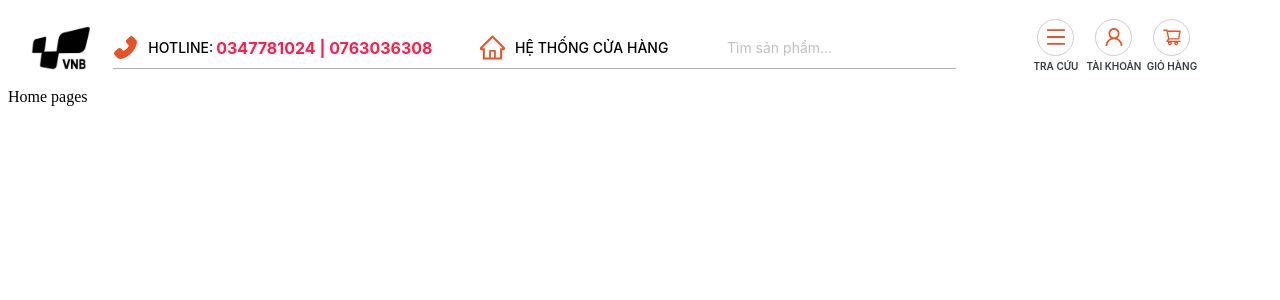
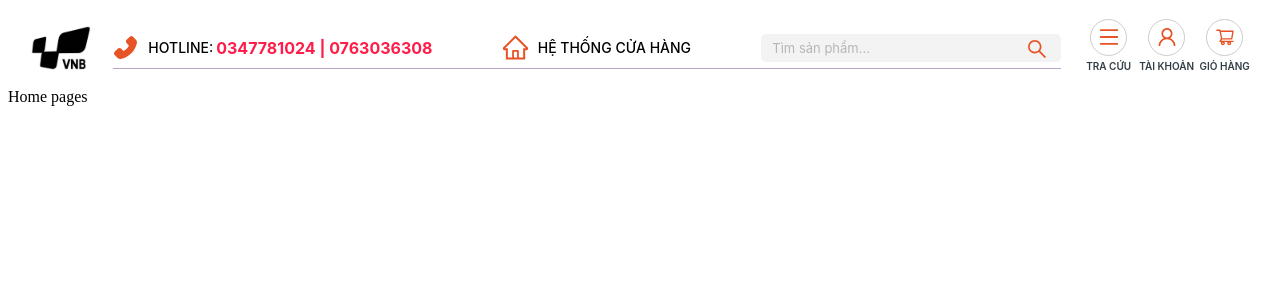
Before and after one commit to phuclonghuudong/03_PROJECT, a React (Vite) app in the folder client/: page / in a window 1280 px wide. Shown: the top 300 px of the page. Built offline with nearby package versions, Linux system fonts and the light colour scheme.

Commit message:
04.1 fix form input search header

```diff
--- a/client/src/App.jsx
+++ b/client/src/App.jsx
@@ -1,7 +1,6 @@
 import { BrowserRouter as Router, Routes, Route } from "react-router-dom";
 import { routes } from "./routes";
 import DefaultComponent from "./components/DefaultComponent/index";
-
 
 function App() {
   return (
--- a/client/src/components/HeaderComponent/index.jsx
+++ b/client/src/components/HeaderComponent/index.jsx
@@ -1,17 +1,11 @@
 import React from "react";
-import {
-  HomeOutlined,
-  MenuOutlined,
-  PhoneFilled,
-  SearchOutlined,
-  ShoppingCartOutlined,
-  UserOutlined,
-} from "@ant-design/icons";
+import { HomeOutlined, MenuOutlined, PhoneFilled, ShoppingCartOutlined, UserOutlined } from "@ant-design/icons";
 import logo from "../../assets/logo.png";
-import { Image, Input } from "antd";
+import { Image } from "antd";
 import { Col, Row } from "antd";
 import { WrapperCol02, WrapperCol02_Div, WrapperCol02_Icon, WrapperCol02_Number, WrapperCol02_Span } from "./style";
 import IconHeader from "./../IconHeaderComponent/index";
+import InputHeader from "../InputHeader";
 
 const HeaderComponent = () => {
   return (
@@ -20,7 +14,7 @@ const HeaderComponent = () => {
         <Image src={logo} style={{ width: "60px", height: "60px" }} />
       </Col>
 
-      <WrapperCol02 xs={12} sm={16} md={18} lg={16} xl={16}>
+      <WrapperCol02 xs={12} sm={16} md={18} lg={16} xl={18}>
         <WrapperCol02_Div>
           <WrapperCol02_Icon>
             <PhoneFilled style={{ fontSize: "25px", height: "100%" }} />
@@ -37,13 +31,10 @@ const HeaderComponent = () => {
           <WrapperCol02_Span>HỆ THỐNG CỬA HÀNG</WrapperCol02_Span>
         </WrapperCol02_Div>
 
-        <div>
-          <Input placeholder="Tìm sản phẩm..." variant="borderless" />
-          {/* <SearchOutlined /> */}
-        </div>
+        <InputHeader />
       </WrapperCol02>
 
-      <Col xs={6} sm={4} md={4} lg={6} xl={6} style={{ display: "flex", justifyContent: "center" }}>
+      <Col xs={6} sm={4} md={4} lg={6} xl={4} style={{ display: "flex", justifyContent: "center" }}>
         <IconHeader icon={<MenuOutlined style={{ height: "33px" }} />} text="TRA CỨU" />
 
         <IconHeader icon={<UserOutlined style={{ height: "33px" }} />} text="TÀI KHOẢN" />
--- /dev/null
+++ b/client/src/components/InputHeader/index.jsx
@@ -0,0 +1,63 @@
+import { SearchOutlined } from "@ant-design/icons";
+import React from "react";
+import { WrapperIcon, WrapperInput } from "./style";
+import Dropdown from "antd/es/dropdown/dropdown";
+
+const InputHeader = () => {
+  const items = [
+    {
+      key: "1",
+      type: "group",
+      label: "TÌM KIẾM NHIỀU NHẤT",
+      children: [
+        {
+          key: "1-1",
+          label: "Vợt cầu lông",
+        },
+        {
+          key: "1-2",
+          label: "Giày cầu lông",
+        },
+        {
+          key: "1-3",
+          label: "Áo cầu lông",
+        },
+      ],
+    },
+    {
+      key: "3",
+      label: "Không tìm thấy kết quả",
+      disabled: true,
+    },
+  ];
+  return (
+    <Dropdown
+      menu={{ items }}
+      style={{
+        display: "flex",
+        height: "40px",
+        lineHeight: "40px",
+        fontSize: "12px",
+      }}
+    >
+      <a onClick={(e) => e.preventDefault()} style={{ minWidth: "300px" }}>
+        <WrapperInput placeholder="Tìm sản phẩm..." variant="borderless" />
+        <WrapperIcon>
+          <SearchOutlined
+            style={{
+              color: " rgb(231, 83, 37)",
+              width: "30px",
+              verticalAlign: "middle",
+              height: "30px",
+              padding: "6px",
+              float: "left",
+              fontSize: "20px",
+            }}
+          />
+        </WrapperIcon>
+      </a>
+    </Dropdown>
+  );
+};
+
+export default InputHeader;
--- /dev/null
+++ b/client/src/components/InputHeader/style.js
@@ -0,0 +1,26 @@
+import { Input } from "antd";
+import styled from "styled-components";
+
+export const WrapperInput = styled(Input)`
+  background-color: #f3f3f3;
+  margin: 5px 0;
+  border-radius: 5px;
+  background: #f3f3f3;
+  position: relative;
+  font-size: 13px;
+  width: 100%;
+`;
+export const WrapperIcon = styled.button`
+  cursor: pointer;
+  display: inline-block;
+  width: 40px;
+  height: 30px;
+  /* line-height: 30px; */
+  position: absolute;
+  border: none;
+  top: 0;
+  right: 0;
+  background: transparent;
+  padding: 0px;
+  text-align: center;
+`;
```
Also changed, not shown: 1 other file (tests, documents, lock files or other folders).
